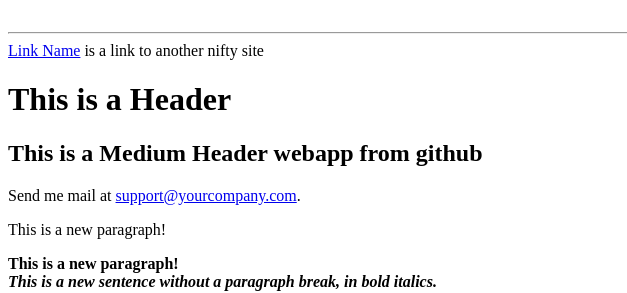
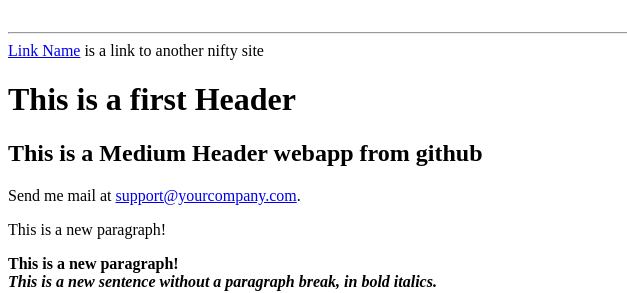
Before and after one commit to daks403/dakshintest, a plain HTML site: page index.html in a window 1280 px wide. Shown: the top 293 px of the page, 0-627 px from the left. Drawn offline with Linux system fonts and the light colour scheme.

Commit message:
Create index.html

```diff
--- a/index.html
+++ b/index.html
@@ -7,7 +7,7 @@
 <HR>
 <a href="http://somegreatsite.com">Link Name</a>
 is a link to another nifty site
-<H1>This is a Header</H1>
+<H1>This is a first Header</H1>
 <H2>This is a Medium Header webapp from github</H2>
 Send me mail at <a href="mailto:support@yourcompany.com">
 support@yourcompany.com</a>.
```
